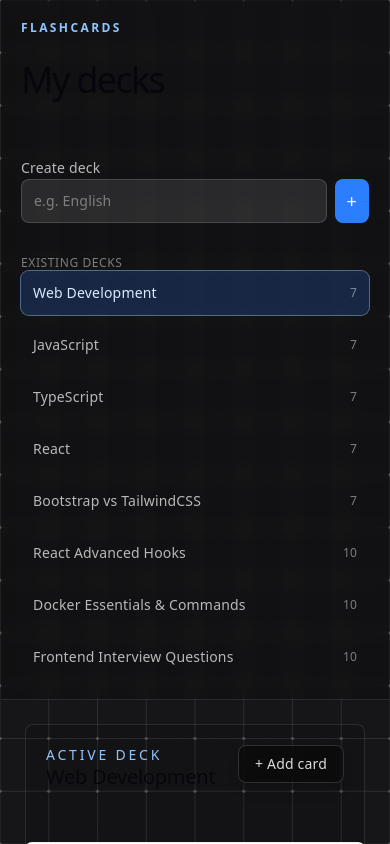
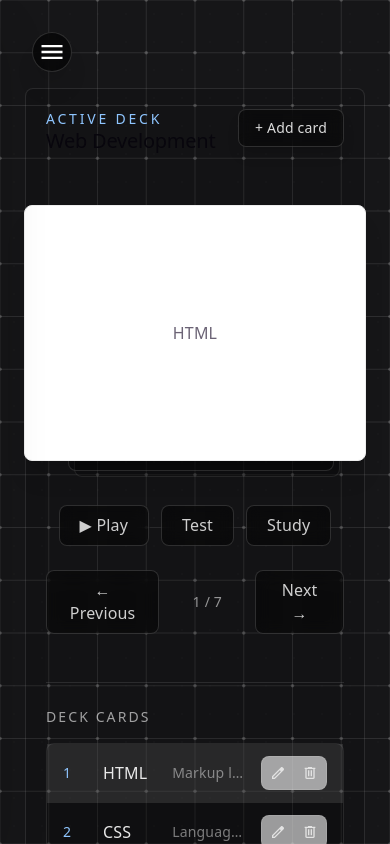
Before and after one commit to chadgarc/Lab8.1-AI-coding-challenge, a React (Vite) app: page / in a window 390 px wide. Shown: the top 844 px of the page. Built offline with nearby package versions, Linux system fonts and the light colour scheme.

Commit message:
Fixed sidebard from deforming, change when to hide it and show the menu button

```diff
--- a/src/components/DeckSlideshow.tsx
+++ b/src/components/DeckSlideshow.tsx
@@ -119,7 +119,7 @@ export default function DeckSlideshow({ deck, onAddCard, onUpdateCard, onDeleteC
 
   /** Renders the active card, controls, ordered card list, and card modals. */
   return (
-    <section className="w-full max-w-xl rounded-lg border border-white/10 bg-black/10 p-5 text-left md:p-8">
+    <section className="w-full max-w-xl rounded-lg border border-white/10 bg-black/10 p-5 text-left mt-16 lg:mt-0 lg:p-8">
       <div className="mb-8 flex items-start justify-between gap-4">
         <div>
           <p className="text-sm uppercase tracking-[0.2em] text-blue-300">
--- a/src/components/SideBar.tsx
+++ b/src/components/SideBar.tsx
@@ -1,4 +1,4 @@
-import { useState, type FormEvent } from "react";
+import { useEffect, useState, type FormEvent } from "react";
 import type { Deck } from "../types";
 
 type SideBarProps = {
@@ -11,7 +11,7 @@ type SideBarProps = {
 
 /**
  * Provides deck creation, selection, and drag-and-drop ordering.
- * It connects to App through deck data and callbacks received in SideBarProps.
+ * Supports a responsive mobile drawer toggled via DaisyUI swap button.
  * @param props Ordered decks, selected deck id, and App handlers for deck actions.
  */
 export default function SideBar({
@@ -23,6 +23,18 @@ export default function SideBar({
 }: SideBarProps) {
 	const [deckName, setDeckName] = useState("");
 	const [draggedIndex, setDraggedIndex] = useState<number | null>(null);
+	const [isOpen, setIsOpen] = useState(false);
+
+	// Close the drawer with the Escape key
+	useEffect(() => {
+		function handleKeyDown(event: KeyboardEvent) {
+			if (event.key === "Escape" && isOpen) {
+				setIsOpen(false);
+			}
+		}
+		window.addEventListener("keydown", handleKeyDown);
+		return () => window.removeEventListener("keydown", handleKeyDown);
+	}, [isOpen]);
 
 	/** Creates a deck when the submitted name contains usable text. */
 	function handleSubmit(event: FormEvent<HTMLFormElement>) {
@@ -32,16 +44,104 @@ export default function SideBar({
 
 		onCreateDeck(name);
 		setDeckName("");
+		setIsOpen(false);
 	}
 
-	/** Renders the deck creation form and the draggable deck navigation list. */
+	/** Renders the deck creation form, draggable list, and mobile drawer toggle. */
 	return (
-		<aside className="flex w-full shrink-0 flex-col border-b border-white/10 bg-black/20 p-5 text-left backdrop-blur-sm md:min-h-screen md:w-72 md:border-b-0 md:border-r">
-			<div className="mb-8">
+		<>
+			{/* Mobile sticky hamburger button when menu is closed */}
+			{!isOpen && (
+				<div className="fixed top-4 left-4 z-30 self-start p-4 lg:hidden">
+					<label
+						className="btn btn-circle swap swap-rotate border border-white/15 bg-black/60 text-white shadow-xl backdrop-blur hover:bg-black/80"
+						title="Open decks menu"
+					>
+						<input
+							type="checkbox"
+							checked={isOpen}
+							onChange={(event) => setIsOpen(event.target.checked)}
+							aria-label="Open menu"
+						/>
+						{/* Hamburger icon */}
+						<svg
+							className="swap-off fill-current"
+							xmlns="http://www.w3.org/2000/svg"
+							width="28"
+							height="28"
+							viewBox="0 0 512 512"
+						>
+							<path d="M64,384H448V341.33H64Zm0-106.67H448V234.67H64ZM64,128v42.67H448V128Z" />
+						</svg>
+						{/* Close icon */}
+						<svg
+							className="swap-on fill-current"
+							xmlns="http://www.w3.org/2000/svg"
+							width="28"
+							height="28"
+							viewBox="0 0 512 512"
+						>
+							<polygon points="400 145.49 366.51 112 256 222.51 145.49 112 112 145.49 222.51 256 112 366.51 145.49 400 256 289.49 366.51 400 400 366.51 289.49 256 400 145.49" />
+						</svg>
+					</label>
+				</div>
+			)}
+
+			{/* Backdrop overlay on mobile when drawer is open */}
+			{isOpen && (
+				<div
+					className="fixed inset-0 z-40 bg-black/60 backdrop-blur-xs lg:hidden"
+					onClick={() => setIsOpen(false)}
+					aria-hidden="true"
+				/>
+			)}
+
+			{/* Sidebar drawer */}
+			<aside
+				className={`fixed inset-y-0 left-0 z-50 flex w-72 max-w-[85vw] flex-col overflow-y-auto border-r border-white/10 bg-[#161618] p-5 text-left shadow-2xl backdrop-blur-md transition-transform duration-300 ease-in-out lg:static lg:z-auto lg:min-h-screen lg:w-72 lg:translate-x-0 lg:border-b-0 lg:bg-black/20 lg:shadow-none ${
+					isOpen ? "translate-x-0" : "-translate-x-full lg:translate-x-0"
+				}`}
+			>
+				<div className="mb-8 flex items-start justify-between">
+					<div>
 						<p className="text-xs font-semibold uppercase tracking-[0.2em] text-blue-300">
 							Flashcards
 						</p>
 						<h1 className="mt-2 text-2xl font-semibold text-white">My decks</h1>
+					</div>
+
+					{/* Close swap button on top right of the menu when open on mobile */}
+					<label
+						className="btn btn-circle btn-sm swap swap-rotate border border-white/15 bg-black/40 text-white lg:hidden"
+						title="Close decks menu"
+					>
+						<input
+							type="checkbox"
+							checked={isOpen}
+							onChange={(event) => setIsOpen(event.target.checked)}
+							aria-label="Close menu"
+						/>
+						{/* Hamburger icon */}
+						<svg
+							className="swap-off fill-current"
+							xmlns="http://www.w3.org/2000/svg"
+							width="20"
+							height="20"
+							viewBox="0 0 512 512"
+						>
+							<path d="M64,384H448V341.33H64Zm0-106.67H448V234.67H64ZM64,128v42.67H448V128Z" />
+						</svg>
+						{/* Close icon */}
+						<svg
+							className="swap-on fill-current"
+							xmlns="http://www.w3.org/2000/svg"
+							width="20"
+							height="20"
+							viewBox="0 0 512 512"
+						>
+							<polygon points="400 145.49 366.51 112 256 222.51 145.49 112 112 145.49 222.51 256 112 366.51 145.49 400 256 289.49 366.51 400 400 366.51 289.49 256 400 145.49" />
+						</svg>
+					</label>
 				</div>
 
 				<form onSubmit={handleSubmit} className="mb-8 space-y-2">
@@ -84,7 +184,10 @@ export default function SideBar({
 								setDraggedIndex(null);
 							}}
 							onDragEnd={() => setDraggedIndex(null)}
-						onClick={() => onSelectDeck(deck.id)}
+							onClick={() => {
+								onSelectDeck(deck.id);
+								setIsOpen(false);
+							}}
 							className={`flex w-full items-center justify-between rounded-lg px-3 py-3 text-left text-sm transition ${
 								deck.id === selectedDeckId
 									? "bg-blue-500/20 text-blue-100 ring-1 ring-blue-300/50"
@@ -97,5 +200,6 @@ export default function SideBar({
 					))}
 				</nav>
 			</aside>
+		</>
 	);
 }
```
Also changed, not shown: 3 other files (tests, documents, lock files or other folders). Lines whose indentation alone changed are shown as unchanged.
